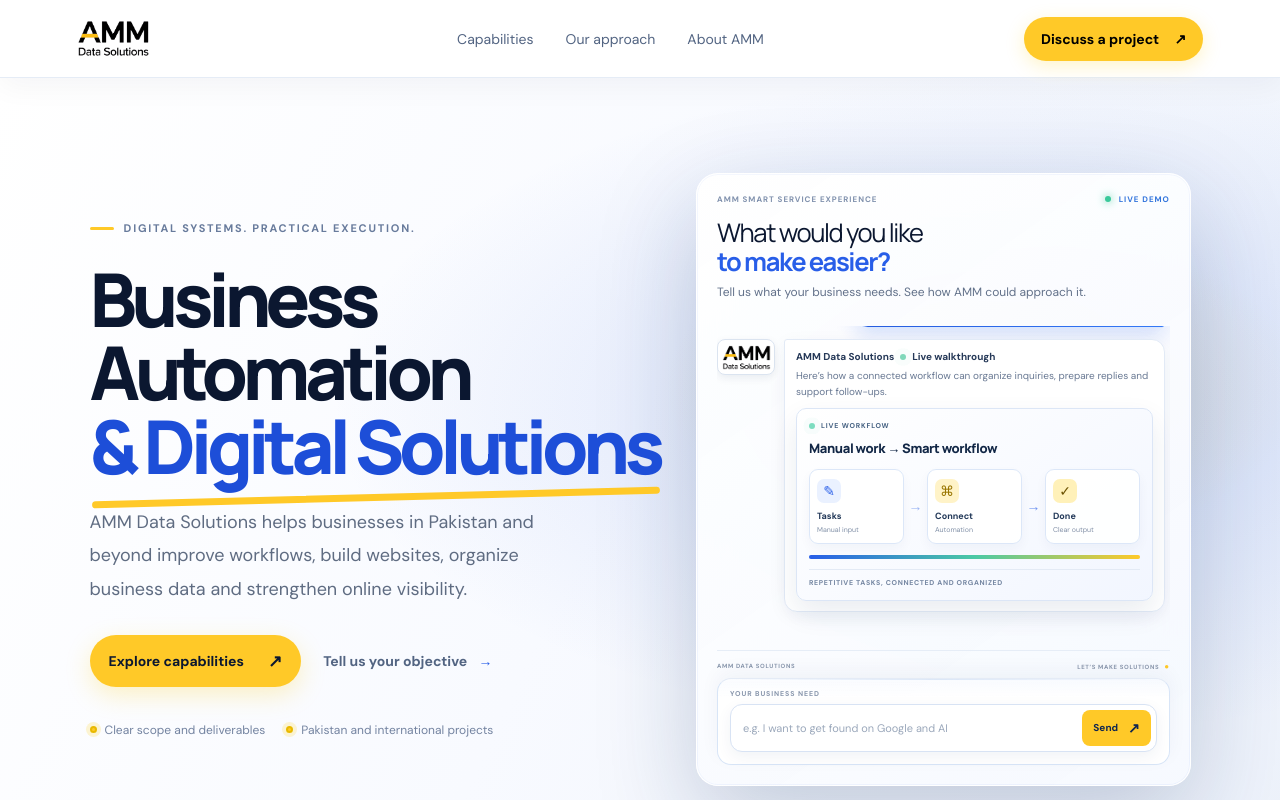
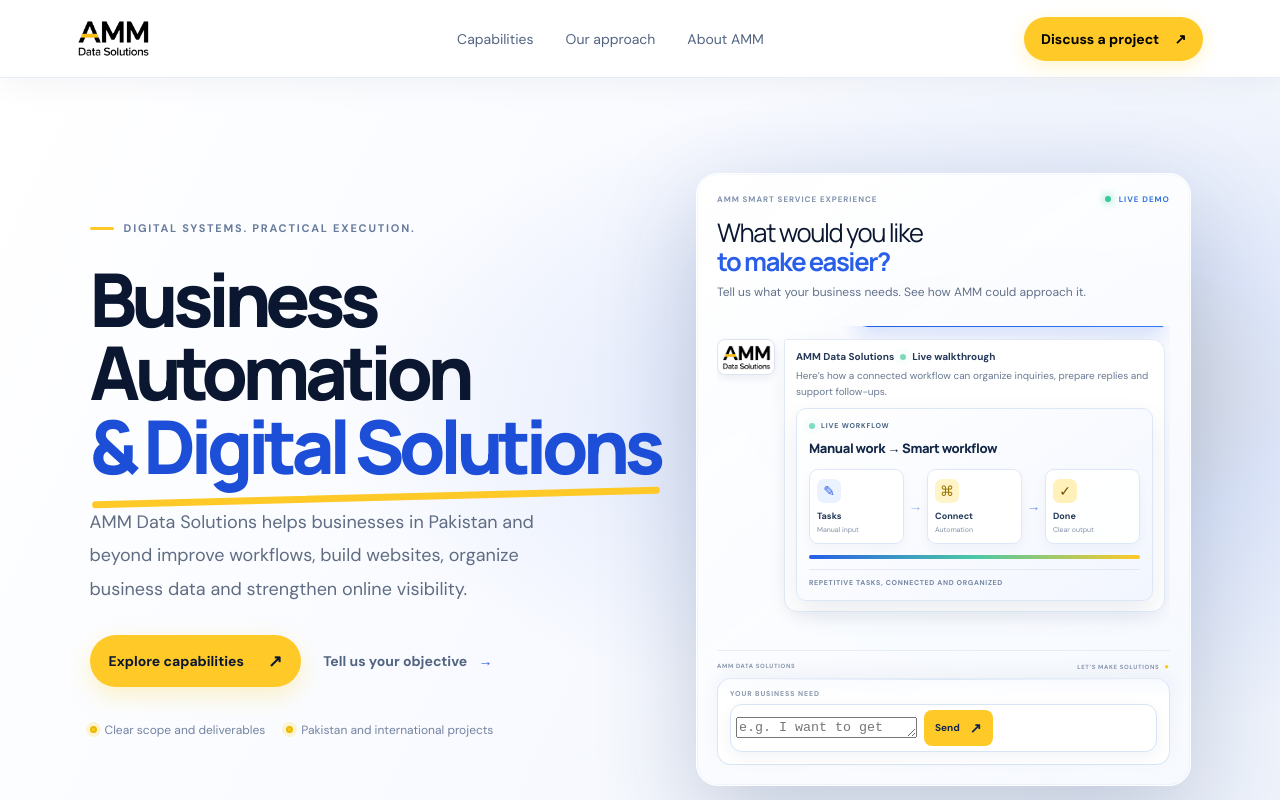
Before and after one commit to wwwab229-cpu/amm-data-solutions-website, a Next.js app: page / in a window 1280 px wide. Shown: the top 800 px of the page. Built offline with nearby package versions, Linux system fonts and the light colour scheme.

Commit message:
Use round AMM-only reply avatar and auto-growing chat composer

```diff
--- a/app/page.tsx
+++ b/app/page.tsx
@@ -105,7 +105,7 @@ export default function Home() {
             {conversation.map((message)=><div className="smartConversationTurn" key={message.id}>
               <div className="smartChatUser"><span>{message.query}</span></div>
               <div className="smartChatReply smartLiveReply">
-                <span className="smartChatAvatar"><AMMLogo height={18} className="smartChatAvatarLogo"/></span>
+                <span className="smartChatAvatar"><span className="smartChatAvatarCrop"><AMMLogo height={30} className="smartChatAvatarLogo"/></span></span>
                 <div className="smartLiveReplyBody">
                   <b>AMM Data Solutions <span className="smartLiveDot"/> Live walkthrough</b>
                   <p>{message.reply}</p>
@@ -125,7 +125,7 @@ export default function Home() {
           </div>
           <form className="smartQueryForm" onSubmit={(e)=>{e.preventDefault();setAutoDemoPaused(true);const q=serviceQuery.trim();if(!q)return;const t=q.toLowerCase();const kind=/(seo|google|chatgpt|ai search|search result|search visibility|rank|discover online|find my business)/.test(t)?"seo":/(website|web site|e-commerce|ecommerce|online store|landing page|web design|web development)/.test(t)?"web":/(excel|spreadsheet|data entry|data-entry|google sheets|report|clean data|organize data|data processing|dashboard|analytics)/.test(t)?"data":/(advert|campaign|google ads|meta ads|facebook ads|instagram ads|marketing|promot|lead generation)/.test(t)?"ads":/(design|brand|branding|logo|social post|creative|graphics|visual identity)/.test(t)?"creative":"automation";setSubmittedQuery(q);setAnimationRun(v=>v+1);setConversation(items=>[...items,{id:Date.now(),query:q,kind,run:animationRun+1,reply:kind==="seo"?"I’ll show how Google SEO and AI search visibility fit together.":kind==="web"?"Here’s a visual walkthrough of a business website taking shape.":kind==="data"?"Here’s how data can move from manual input to an organized output.":kind==="ads"?"Here’s how campaign creative, audience signals and performance tracking connect.":kind==="creative"?"Here’s a visual direction for a consistent brand and creative asset system.":"Here’s a visual walkthrough of a connected business workflow."}]);setActiveExperience(kind);}}>
             <label className="smartQueryLabel" htmlFor="amm-service-query">YOUR BUSINESS NEED</label>
-            <div className="smartQueryInputWrap"><input id="amm-service-query" value={serviceQuery} onChange={e=>{setAutoDemoPaused(true);setServiceQuery(e.target.value)}} placeholder="e.g. I want to get found on Google and AI" aria-label="Describe your business need"/><button type="submit" aria-label="Show matching service animation"><span>Send</span><b>↗</b></button></div>
+            <div className="smartQueryInputWrap"><textarea id="amm-service-query" rows={1} value={serviceQuery} onChange={e=>{setAutoDemoPaused(true);setServiceQuery(e.target.value);e.currentTarget.style.height="auto";e.currentTarget.style.height=`${Math.min(e.currentTarget.scrollHeight,150)}px`;e.currentTarget.style.overflowY=e.currentTarget.scrollHeight>150?"auto":"hidden"}} placeholder="e.g. I want to get found on Google and AI" aria-label="Describe your business need"/><button type="submit" aria-label="Show matching service animation"><span>Send</span><b>↗</b></button></div>
           </form>
           <div className="smartBottom"><span>AMM DATA SOLUTIONS</span><span>LET’S MAKE SOLUTIONS <b>●</b></span></div>
         </div>
```
